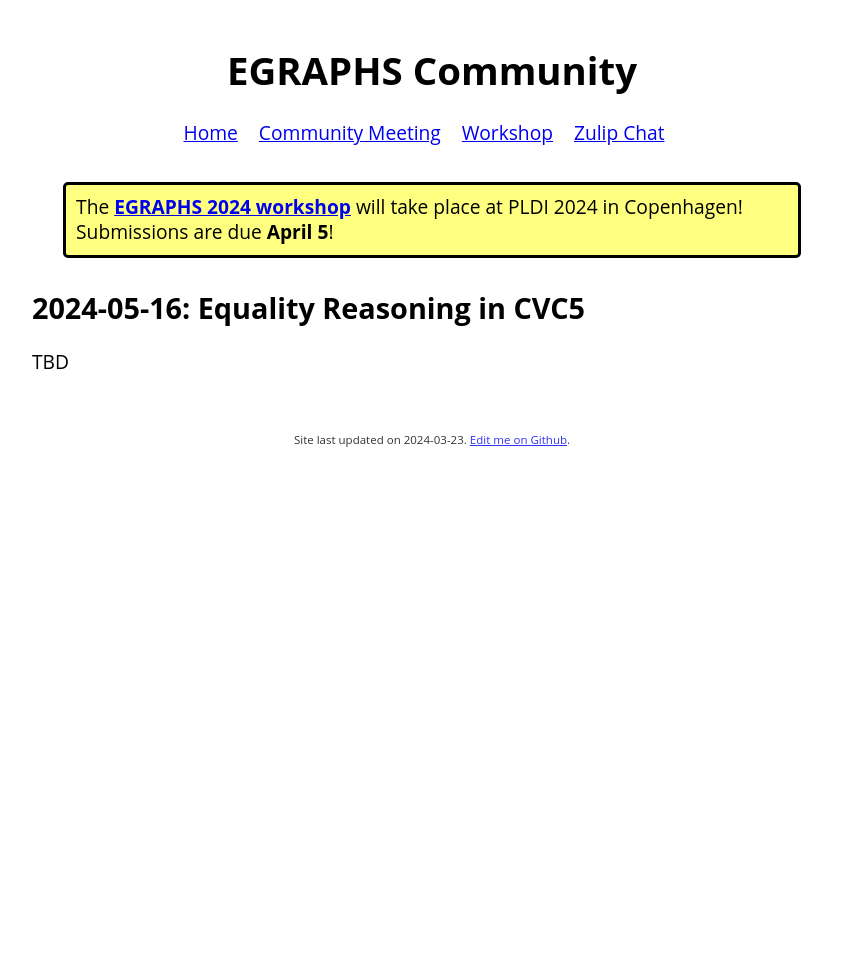
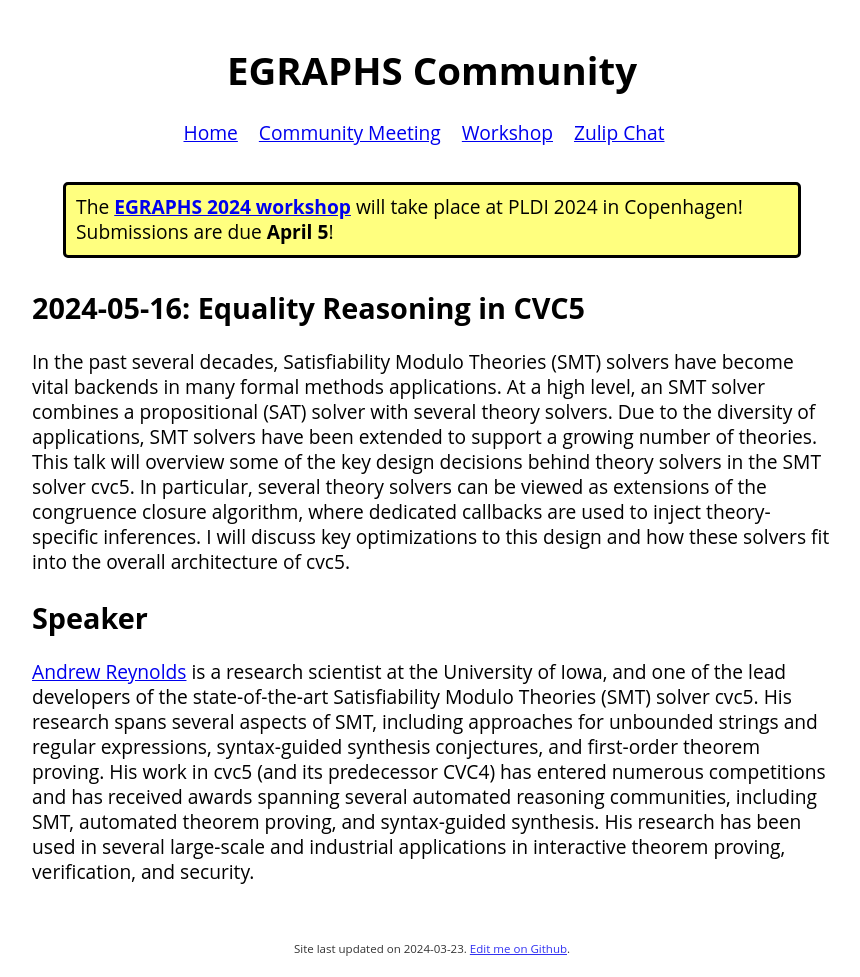
Before and after one commit to egraphs-community/egraphs-community.github.io, a Jekyll site: the page built from meeting/_posts/2024-05-16-cvc.md, in a window 1280 px wide. Shown: the whole page, without its empty margins (208-1068 px from the left). Built offline with Jekyll 4.4.1, drawn with Linux system fonts in a browser that asks for light colours; before the commit the page ends 900 px from its top, so only the background shows below that.

Commit message:
Add cvc abstract

```diff
--- a/meeting/_posts/2024-05-16-cvc.md
+++ b/meeting/_posts/2024-05-16-cvc.md
@@ -1,7 +1,11 @@
 ---
 layout: meeting
 title: Equality Reasoning in CVC5
-speaker: Andy Reynolds
+speaker: Andrew Reynolds
 ---
 
-TBD
+In the past several decades, Satisfiability Modulo Theories (SMT) solvers have become vital backends in many formal methods applications. At a high level, an SMT solver combines a propositional (SAT) solver with several theory solvers. Due to the diversity of applications, SMT solvers have been extended to support a growing number of theories. This talk will overview some of the key design decisions behind theory solvers in the SMT solver cvc5. In particular, several theory solvers can be viewed as extensions of the congruence closure algorithm, where dedicated callbacks are used to inject theory-specific inferences. I will discuss key optimizations to this design and how these solvers fit into the overall architecture of cvc5.
+
+## Speaker
+
+[Andrew Reynolds](https://homepage.cs.uiowa.edu/~ajreynol/) is a research scientist at the University of Iowa, and one of the lead developers of the state-of-the-art Satisfiability Modulo Theories (SMT) solver cvc5. His research spans several aspects of SMT, including approaches for unbounded strings and regular expressions, syntax-guided synthesis conjectures, and first-order theorem proving. His work in cvc5 (and its predecessor CVC4) has entered numerous competitions and has received awards spanning several automated reasoning communities, including SMT, automated theorem proving, and syntax-guided synthesis. His research has been used in several large-scale and industrial applications in interactive theorem proving, verification, and security.
```
